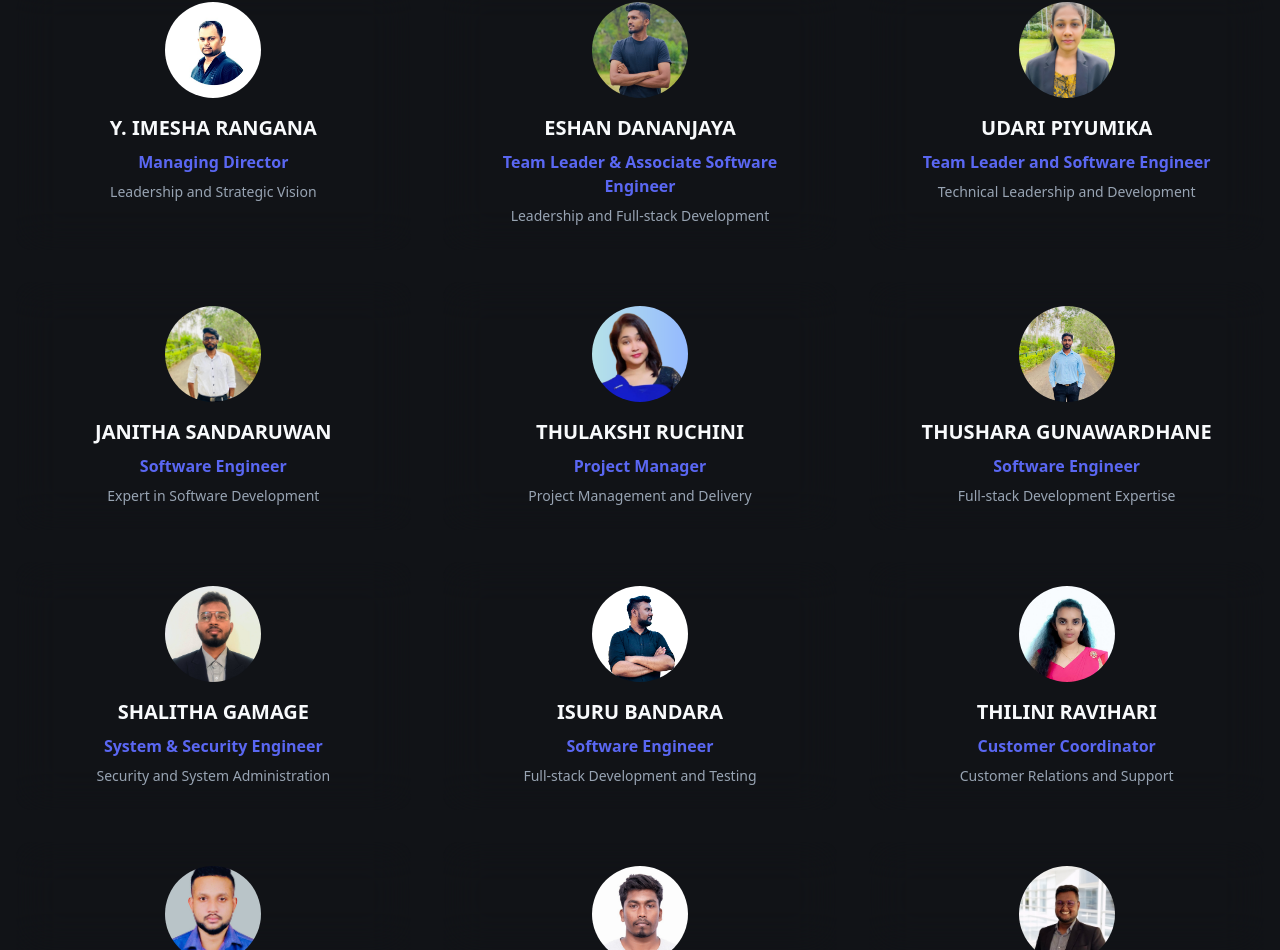
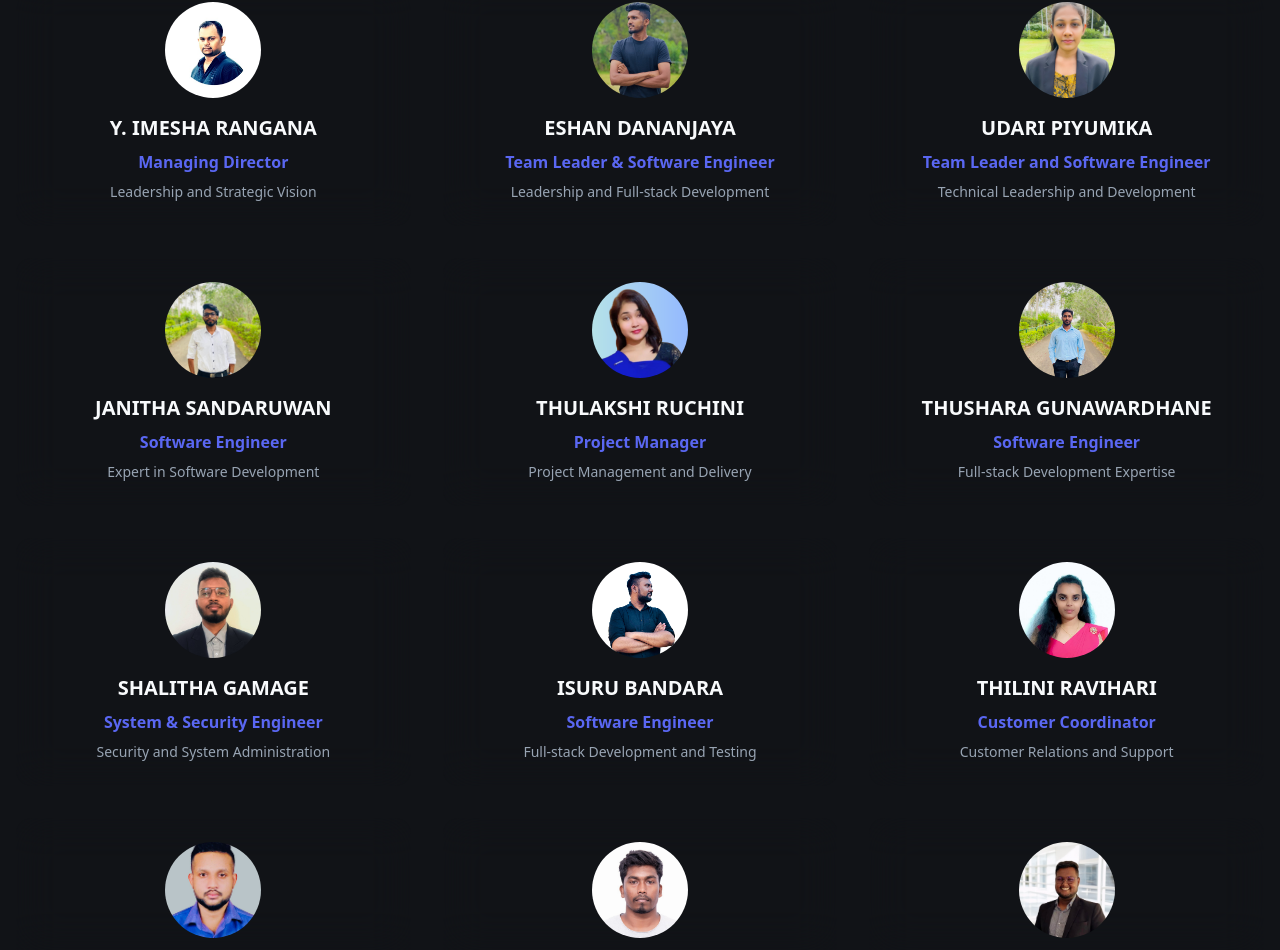
Before and after one commit to CyberneticWork/Cybernetic_web, a React (Vite) app: page /about in a window 1280 px wide. Shown: the part 2150-3100 px from the top of the page. Built offline with nearby package versions, Linux system fonts and the light colour scheme.

Commit message:
Update About.tsx

```diff
--- a/src/pages/About.tsx
+++ b/src/pages/About.tsx
@@ -44,7 +44,7 @@ const AboutPage = () => {
     },
     {
       name: "ESHAN DANANJAYA",
-      role: "Team Leader & Associate Software Engineer",
+      role: "Team Leader & Software Engineer",
       experience: "Leadership and Full-stack Development",
       image: "/images/eshan.jpg"
     },
```
